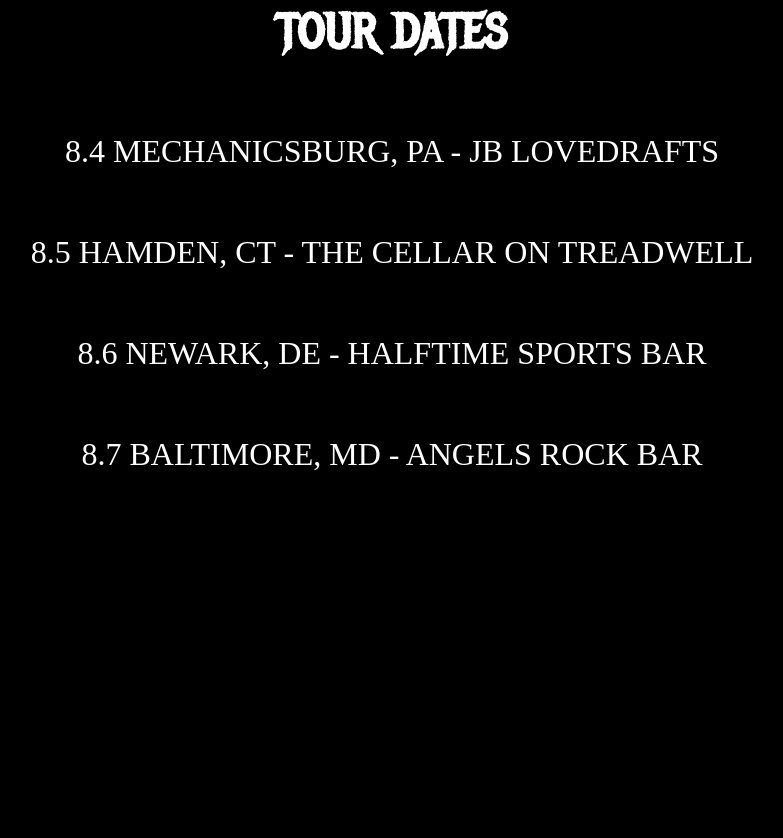
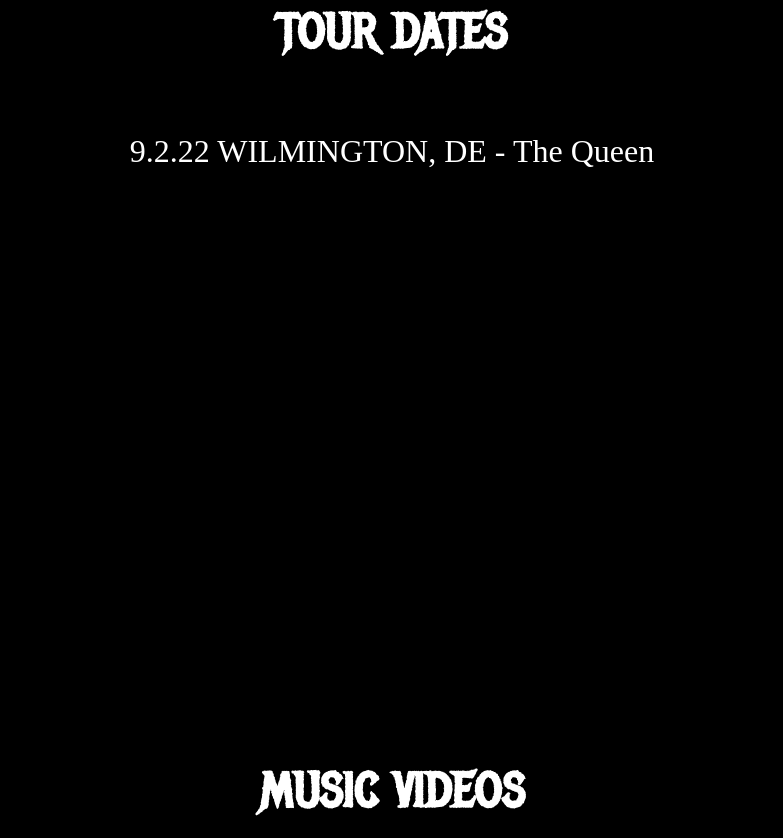
Before and after one commit to jleviharris/AshesToVanityBandPage, a website: page index.html in a window 1280 px wide. Shown: the part 1910-2748 px from the top of the page, without its empty margins (248-1031 px from the left). Drawn offline with nearby package versions, Linux system fonts and the light colour scheme.

Commit message:
Updated the tour dates

```diff
--- a/index.html
+++ b/index.html
@@ -49,10 +49,8 @@
 
             <div id="tour" class="tour">
                 <h2 class="tourHeader"><font size="+5">TOUR DATES</font></h2>
-                <p>8.4 MECHANICSBURG, PA - JB LOVEDRAFTS</p>
-                <p>8.5 HAMDEN, CT - THE CELLAR ON TREADWELL </p>
-                <p>8.6 NEWARK, DE - HALFTIME SPORTS BAR</p>
-                <p>8.7 BALTIMORE, MD - ANGELS ROCK BAR</p>
+                <p>9.2.22 WILMINGTON, DE - The Queen</p>
+
             </div>
 
 
```
